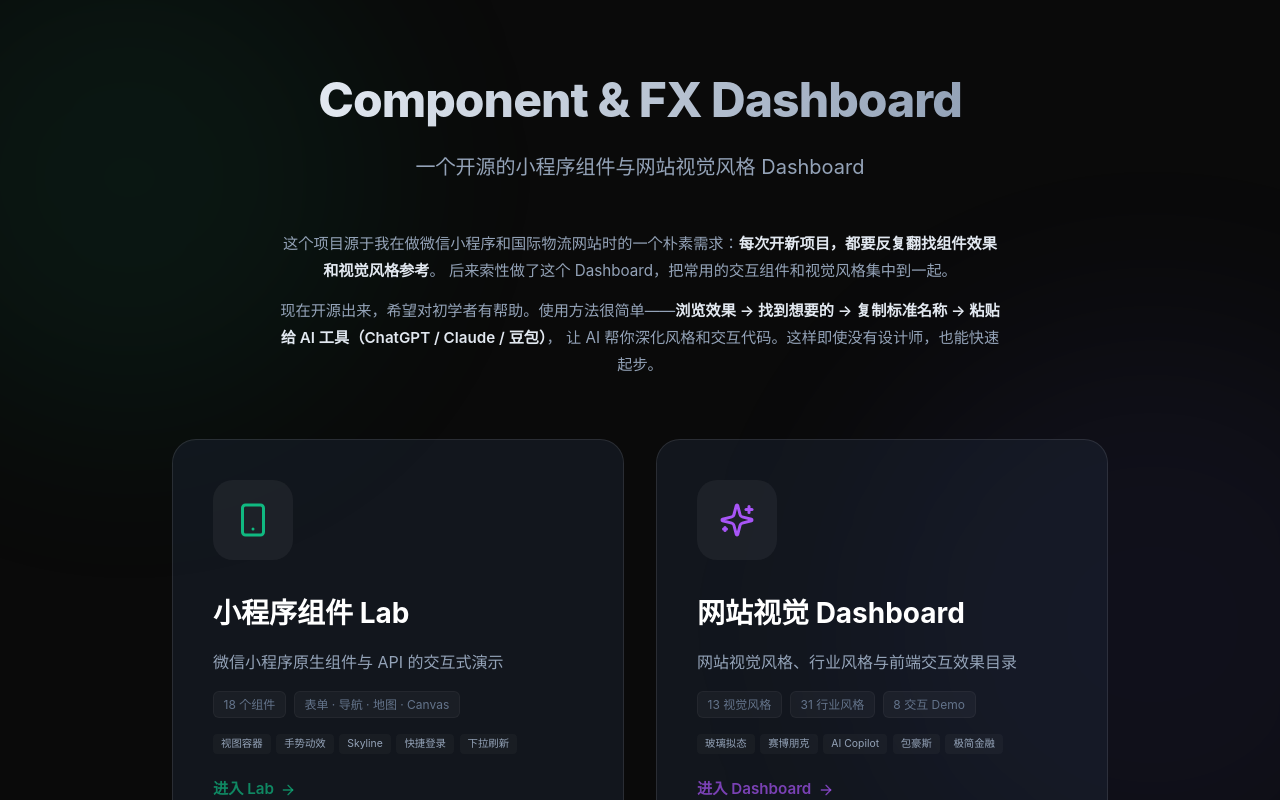
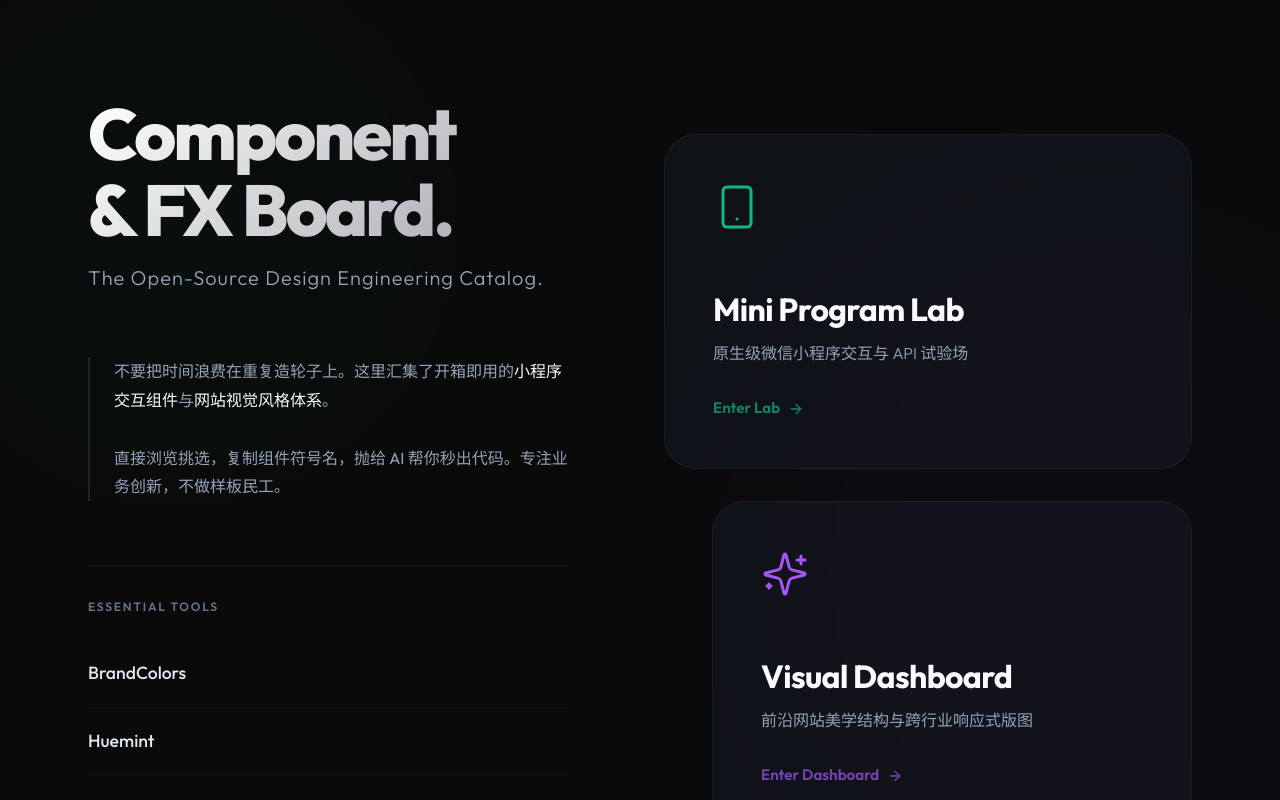
Before and after one commit to szkkb/wechat_miniprogram_dashboard, a React (Vite) app: page / in a window 1280 px wide. Built offline with nearby package versions, Linux system fonts and the light colour scheme.

Commit message:
feat: redesign landing page with cognitive minimalism and neo-editorial layout

```diff
--- a/src/pages/LandingPage.css
+++ b/src/pages/LandingPage.css
@@ -1,271 +1,319 @@
+/* ===== NEO-EDITORIAL LAYOUT ===== */
+@import url('https://fonts.googleapis.com/css2?family=Outfit:wght@300;400;500;700;800&display=swap');
+
 .landing-container {
     height: 100vh;
     overflow-y: auto;
     overflow-x: hidden;
     background-color: var(--bg-primary, #0f172a);
+    color: var(--text-primary, #f8fafc);
+    font-family: 'Outfit', system-ui, -apple-system, sans-serif;
     position: relative;
-    color: var(--text-primary, #f8fafc);
+    scroll-behavior: smooth;
 }
 
 .landing-content {
     position: relative;
     z-index: 10;
-    max-width: 1000px;
+    max-width: 1200px;
     width: 100%;
     margin: 0 auto;
+    padding: 6rem 3rem 2rem;
     min-height: 100vh;
-    padding: 4rem 2rem 2rem;
     display: flex;
     flex-direction: column;
+    justify-content: center;
+}
+
+.landing-grid-layout {
+    display: grid;
+    grid-template-columns: 1fr 1.1fr; /* Asymmetric balance */
+    gap: 6rem;
     align-items: center;
-    gap: 3rem;
+}
+
+/* ── LEFT COL: HERO & INTRO ── */
+.landing-left-col {
+    display: flex;
+    flex-direction: column;
+    gap: 4rem;
 }
 
 .landing-header {
-    text-align: center;
+    display: flex;
+    flex-direction: column;
+    gap: 1rem;
 }
 
 .landing-title {
-    font-size: 3rem;
+    font-size: 4.5rem;
     font-weight: 800;
-    margin-bottom: 1rem;
-    background: linear-gradient(to right, #e2e8f0, #94a3b8);
+    line-height: 1.05;
+    margin: 0;
+    background: linear-gradient(135deg, #ffffff 0%, #a1a1aa 100%);
     -webkit-background-clip: text;
+    background-clip: text; /* standard property for compatibility */
     -webkit-text-fill-color: transparent;
-    letter-spacing: -0.02em;
+    letter-spacing: -0.04em;
 }
 
 .landing-subtitle {
     font-size: 1.25rem;
     color: #94a3b8;
+    font-weight: 300;
+    letter-spacing: 0.05em;
+    margin: 0;
+}
+
+.landing-intro {
+    border-left: 2px solid rgba(255, 255, 255, 0.1);
+    padding-left: 1.5rem;
+}
+
+.landing-intro p {
+    color: #94a3b8;
+    font-size: 1rem;
+    line-height: 1.8;
+    margin: 0;
+}
+
+.landing-intro strong {
+    color: #f8fafc;
+    font-weight: 500;
+}
+
+/* ── TOOLS SECTION ── */
+.landing-tools {
+    border-top: 1px solid rgba(255, 255, 255, 0.05);
+    padding-top: 2rem;
+}
+
+.tools-title {
+    font-size: 0.75rem;
+    color: #64748b;
+    text-transform: uppercase;
+    letter-spacing: 0.15em;
+    margin: 0 0 1.5rem;
+    font-weight: 600;
+}
+
+.tools-list {
+    display: flex;
+    flex-direction: column;
+}
+
+.tool-row {
+    display: flex;
+    align-items: center;
+    justify-content: space-between;
+    padding: 1.25rem 0;
+    border-bottom: 1px solid rgba(255, 255, 255, 0.03);
+    text-decoration: none;
+    color: inherit;
+    transition: all 0.3s cubic-bezier(0.16, 1, 0.3, 1);
+}
+
+.tool-row:hover {
+    padding-left: 1rem;
+    padding-right: 1rem;
+    background: rgba(255, 255, 255, 0.02);
+    border-bottom-color: rgba(255, 255, 255, 0.1);
+}
+
+.tool-name {
+    font-weight: 500;
+    font-size: 1.1rem;
+    color: #e2e8f0;
+}
+
+.tool-link-text {
+    font-size: 0.85rem;
+    color: #64748b;
+    display: flex;
+    align-items: center;
+    gap: 0.5rem;
+    opacity: 0;
+    transform: translateX(-15px);
+    transition: all 0.3s cubic-bezier(0.16, 1, 0.3, 1);
+}
+
+.tool-row:hover .tool-link-text {
+    opacity: 1;
+    transform: translateX(0);
+    color: #fff;
+}
+
+/* ── RIGHT COL: DUAL DASHBOARDS ── */
+.landing-right-col {
+    position: relative;
+    padding-top: 2rem;
 }
 
 .workspace-cards {
-    display: grid;
-    grid-template-columns: 1fr;
+    display: flex;
+    flex-direction: column;
     gap: 2rem;
-    width: 100%;
-}
-
-@media (min-width: 768px) {
-    .workspace-cards {
-        grid-template-columns: 1fr 1fr;
-    }
 }
 
 .workspace-card {
-    background: rgba(30, 41, 59, 0.4);
-    border: 1px solid rgba(255, 255, 255, 0.1);
-    border-radius: 24px;
-    padding: 2.5rem;
+    background: rgba(30, 41, 59, 0.3);
+    border: 1px solid rgba(255, 255, 255, 0.05);
+    border-radius: 32px;
+    padding: 3rem;
     text-decoration: none;
     color: inherit;
-    transition: all 0.4s cubic-bezier(0.175, 0.885, 0.32, 1.275);
-    backdrop-filter: blur(12px);
+    transition: all 0.5s cubic-bezier(0.16, 1, 0.3, 1);
+    backdrop-filter: blur(20px);
+    -webkit-backdrop-filter: blur(20px);
     display: flex;
     flex-direction: column;
-    position: relative;
-    overflow: hidden;
+    min-height: 320px;
 }
 
-.workspace-card::before {
-    content: '';
-    position: absolute;
-    top: 0; left: 0; right: 0; height: 4px;
-    background: linear-gradient(90deg, transparent, transparent);
-    transition: all 0.4s ease;
+/* Stagger the second card downwards for asymmetric tension */
+.fx-card {
+    margin-left: 3rem;
 }
 
-.mp-card::before { background: linear-gradient(90deg, #059669, #10b981); opacity: 0; }
-.fx-card::before { background: linear-gradient(90deg, #6366f1, #a855f7); opacity: 0; }
-
 .workspace-card:hover {
+    background: rgba(30, 41, 59, 0.6);
+    border-color: rgba(255, 255, 255, 0.15);
     transform: translateY(-8px);
-    background: rgba(30, 41, 59, 0.6);
-    border-color: rgba(255, 255, 255, 0.2);
-    box-shadow: 0 20px 40px rgba(0,0,0,0.2);
+    box-shadow: 0 30px 60px rgba(0, 0, 0, 0.3);
 }
 
-.workspace-card:hover::before { opacity: 1; }
-
 .card-icon-wrapper {
-    width: 80px;
-    height: 80px;
-    border-radius: 20px;
-    background: rgba(255, 255, 255, 0.05);
-    display: flex;
-    align-items: center;
-    justify-content: center;
-    margin-bottom: 2rem;
-    transition: all 0.3s ease;
+    margin-bottom: auto;
 }
 
 .mp-card .card-icon { color: #10b981; }
 .fx-card .card-icon { color: #a855f7; }
 
-.workspace-card:hover .card-icon-wrapper {
+.workspace-card:hover .card-icon {
     transform: scale(1.1);
-    background: rgba(255, 255, 255, 0.1);
+    transition: transform 0.4s cubic-bezier(0.16, 1, 0.3, 1);
+}
+
+.card-body {
+    margin-top: 3rem;
 }
 
 .card-title {
-    font-size: 1.75rem;
+    font-size: 2rem;
     font-weight: 700;
-    margin-bottom: 1rem;
+    margin-bottom: 0.5rem;
+    letter-spacing: -0.02em;
+    color: #f8fafc;
 }
 
 .card-desc {
     color: #94a3b8;
-    line-height: 1.6;
-    margin-bottom: 1rem;
-}
-
-.card-stats {
-    display: flex; flex-wrap: wrap; gap: 0.5rem; margin-bottom: 1rem;
-}
-.card-stat {
-    font-size: 0.75rem; color: #64748b; padding: 0.2rem 0.6rem;
-    border-radius: 6px; background: rgba(255,255,255,0.04);
-    border: 1px solid rgba(255,255,255,0.04);
-}
-.card-tags {
-    display: flex; flex-wrap: wrap; gap: 0.35rem; margin-bottom: 1.5rem;
-}
-.card-tags span {
-    font-size: 0.65rem; color: #94a3b8; padding: 0.15rem 0.5rem;
-    border-radius: 4px; background: rgba(255,255,255,0.03);
+    line-height: 1.5;
+    font-size: 1rem;
+    margin-bottom: 2rem;
+    font-weight: 300;
 }
 
 .card-action {
     font-weight: 600;
     font-size: 0.95rem;
-    transition: color 0.3s ease;
-    display: flex; align-items: center; gap: 0.4rem;
+    display: flex;
+    align-items: center;
+    gap: 0.5rem;
+    opacity: 0.7;
+    transition: all 0.3s ease;
 }
 
-.mp-card .card-action { color: rgba(16, 185, 129, 0.7); }
-.fx-card .card-action { color: rgba(168, 85, 247, 0.7); }
-
 .workspace-card:hover .card-action {
-    color: #fff;
+    opacity: 1;
+    transform: translateX(5px);
 }
 
-/* ── Intro Section ── */
-.landing-intro {
-    max-width: 720px; text-align: center;
-}
-.landing-intro p {
-    color: #94a3b8; font-size: 0.95rem; line-height: 1.8; margin: 0 0 0.75rem;
-}
-.landing-intro strong { color: #e2e8f0; font-weight: 600; }
+.mp-card .card-action { color: #10b981; }
+.fx-card .card-action { color: #a855f7; }
 
-/* ── Tools Section ── */
-.landing-tools {
-    width: 100%; max-width: 800px;
-}
-.tools-title {
-    font-size: 1.2rem; font-weight: 700; color: #e2e8f0; margin: 0 0 0.5rem;
+/* ── FOOTER ── */
+.landing-footer {
+    margin-top: 8rem;
+    padding: 2rem 0;
     text-align: center;
-}
-.tools-desc {
-    font-size: 0.85rem; color: #64748b; text-align: center; margin: 0 0 1.25rem;
-}
-.tools-grid {
-    display: flex; flex-direction: column; gap: 0.6rem;
-}
-.tool-card {
-    display: flex; align-items: center; gap: 0.75rem;
-    padding: 1rem 1.25rem; border-radius: 14px;
-    background: rgba(255,255,255,0.03); border: 1px solid rgba(255,255,255,0.06);
-    text-decoration: none; color: inherit;
-    transition: all 0.25s cubic-bezier(0.16, 1, 0.3, 1);
-}
-.tool-card:hover {
-    background: rgba(255,255,255,0.06); border-color: rgba(255,255,255,0.12);
-    transform: translateX(4px);
-}
-.tool-icon {
-    width: 40px; height: 40px; border-radius: 10px; flex-shrink: 0;
-    display: flex; align-items: center; justify-content: center;
-    background: rgba(168,85,247,0.1); color: #a78bfa;
-}
-.tool-info { flex: 1; }
-.tool-name {
-    display: block; font-size: 0.9rem; font-weight: 600; color: #e2e8f0;
-    margin-bottom: 0.2rem;
-}
-.tool-desc {
-    display: block; font-size: 0.75rem; color: #64748b; line-height: 1.5;
-}
-.tool-link-icon { color: #475569; flex-shrink: 0; }
-
-/* ── Footer ── */
-.landing-footer {
-    padding: 1.5rem 0; text-align: center;
-}
-.landing-footer p {
-    font-size: 0.75rem; color: #475569; margin: 0;
+    color: #475569;
+    font-size: 0.85rem;
+    border-top: 1px solid rgba(255,255,255,0.03);
 }
 
-/* Ambient Blobs */
+/* ── AMBIENT BLOBS ── */
 .ambient-blob {
     position: absolute;
     border-radius: 50%;
-    filter: blur(100px);
+    filter: blur(120px);
     z-index: 1;
-    opacity: 0.5;
-    animation: drift 20s infinite alternate ease-in-out;
+    opacity: 0.4;
+    animation: drift 25s infinite alternate ease-in-out;
+    pointer-events: none;
 }
 
 .blob-1 {
     top: -10%; left: -10%;
-    width: 500px; height: 500px;
-    background: rgba(16, 185, 129, 0.15);
+    width: 600px; height: 600px;
+    background: rgba(16, 185, 129, 0.08); /* MP Green subtle */
 }
 
 .blob-2 {
     bottom: -10%; right: -10%;
-    width: 600px; height: 600px;
-    background: rgba(99, 102, 241, 0.15);
+    width: 700px; height: 700px;
+    background: rgba(168, 85, 247, 0.08); /* FX Purple subtle */
     animation-delay: -10s;
 }
 
 @keyframes drift {
     0% { transform: translate(0, 0); }
-    100% { transform: translate(50px, 50px); }
+    100% { transform: translate(60px, 60px) scale(1.1); }
 }
 
-/* Extreme Whitespace Mobile Overrides */
-@media (max-width: 768px) {
-    .landing-content {
-        padding: 6rem 1.5rem 2rem;
+/* ── MOBILE OVERRIDES ── */
+@media (max-width: 992px) {
+    .landing-grid-layout {
+        grid-template-columns: 1fr;
         gap: 5rem;
     }
 
+    .landing-content {
+        padding: 4rem 1.5rem 2rem;
+    }
+
+    .landing-title {
+        font-size: 3.2rem;
+    }
+
+    .landing-left-col {
+        gap: 3rem;
+    }
+
+    .fx-card {
+        margin-left: 0;
+    }
+
     .workspace-cards {
-        gap: 3.5rem;
+        gap: 3rem;
     }
 
     .workspace-card {
-        padding: 3rem 2rem;
-        border-radius: 32px;
+        padding: 2.5rem 2rem;
+        border-radius: 28px;
+        min-height: 260px;
     }
 
-    .landing-title {
-        font-size: 2.2rem;
-        line-height: 1.4;
-        letter-spacing: 0.05em;
-        margin-bottom: 1.5rem;
+    .card-title {
+        font-size: 1.8rem;
     }
 
-    .landing-subtitle {
-        font-size: 1rem;
-        line-height: 1.6;
+    .tool-row {
+        padding: 1.25rem 0.5rem;
     }
 
-    /* Strict Info Density Limit */
-    .card-tags,
-    .card-stats {
-        display: none !important;
+    .tool-link-text {
+        opacity: 1;
+        transform: none;
     }
 }
--- a/src/pages/LandingPage.jsx
+++ b/src/pages/LandingPage.jsx
@@ -11,107 +11,74 @@ const LandingPage = () => {
     return (
         <div className="landing-container">
             <div className="landing-content animate-fade-in">
-                {/* ── Hero ── */}
+
+                <div className="landing-grid-layout">
+                    {/* ── Left Column: Intro ── */}
+                    <div className="landing-left-col">
                         <div className="landing-header">
-                    <h1 className="landing-title">Component & FX Dashboard</h1>
+                            <h1 className="landing-title">Component<br/>& FX Board.</h1>
                             <p className="landing-subtitle">
-                        一个开源的小程序组件与网站视觉风格 Dashboard
+                                The Open-Source Design Engineering Catalog.
+                            </p>
+                        </div>
+                        <div className="landing-intro">
+                            <p>
+                                不要把时间浪费在重复造轮子上。这里汇集了开箱即用的<strong>小程序交互组件</strong>与<strong>网站视觉风格体系</strong>。<br/><br/>
+                                直接浏览挑选，复制组件符号名，抛给 AI 帮你秒出代码。专注业务创新，不做样板民工。
                             </p>
                         </div>
 
-                {/* ── 真诚介绍 ── */}
-                <div className="landing-intro">
-                    <p>
-                        这个项目源于我在做微信小程序和国际物流网站时的一个朴素需求：
-                        <strong>每次开新项目，都要反复翻找组件效果和视觉风格参考</strong>。
-                        后来索性做了这个 Dashboard，把常用的交互组件和视觉风格集中到一起。
-                    </p>
-                    <p>
-                        现在开源出来，希望对初学者有帮助。使用方法很简单——
-                        <strong>浏览效果 → 找到想要的 → 复制标准名称 → 粘贴给 AI 工具（ChatGPT / Claude / 豆包）</strong>，
-                        让 AI 帮你深化风格和交互代码。这样即使没有设计师，也能快速起步。
-                    </p>
+                        {/* ── Tools / Resources ── */}
+                        <div className="landing-tools">
+                            <h3 className="tools-title">Essential Tools</h3>
+                            <div className="tools-list">
+                                <a href="https://brandcolors.net/" target="_blank" rel="noopener noreferrer" className="tool-row">
+                                    <span className="tool-name">BrandColors</span>
+                                    <span className="tool-link-text">顶级大厂原生配色 <ArrowRight size={14}/></span>
+                                </a>
+                                <a href="https://huemint.com/brand-intersection/" target="_blank" rel="noopener noreferrer" className="tool-row">
+                                    <span className="tool-name">Huemint</span>
+                                    <span className="tool-link-text">AI 方案级色彩演算 <ArrowRight size={14}/></span>
+                                </a>
+                                <a href="https://stitch.withgoogle.com/home" target="_blank" rel="noopener noreferrer" className="tool-row">
+                                    <span className="tool-name">Google Stitch</span>
+                                    <span className="tool-link-text">系统化设计令牌源 <ArrowRight size={14}/></span>
+                                </a>
+                            </div>
+                        </div>
                     </div>
 
-                {/* ── 双卡入口 ── */}
+                    {/* ── Right Column: Dual Dashboards ── */}
+                    <div className="landing-right-col">
                         <div className="workspace-cards">
                             <Link to="/mini-program" className="workspace-card mp-card">
                                 <div className="card-icon-wrapper">
-                            <Smartphone size={36} className="card-icon" />
+                                    <Smartphone size={48} className="card-icon" strokeWidth={1.5} />
                                 </div>
-                        <h2 className="card-title">小程序组件 Lab</h2>
-                        <p className="card-desc">
-                            微信小程序原生组件与 API 的交互式演示
-                        </p>
-                        <div className="card-stats">
-                            <span className="card-stat">{mpCount} 个组件</span>
-                            <span className="card-stat">表单 · 导航 · 地图 · Canvas</span>
+                                <div className="card-body">
+                                    <h2 className="card-title">Mini Program Lab</h2>
+                                    <p className="card-desc">原生级微信小程序交互与 API 试验场</p>
                                 </div>
-                        <div className="card-tags">
-                            <span>视图容器</span><span>手势动效</span><span>Skyline</span>
-                            <span>快捷登录</span><span>下拉刷新</span>
-                        </div>
-                        <div className="card-action">进入 Lab <ArrowRight size={16} /></div>
+                                <div className="card-action">Enter Lab <ArrowRight size={16} /></div>
                             </Link>
 
                             <Link to="/web-fx" className="workspace-card fx-card">
                                 <div className="card-icon-wrapper">
-                            <Sparkles size={36} className="card-icon" />
+                                    <Sparkles size={48} className="card-icon" strokeWidth={1.5} />
                                 </div>
-                        <h2 className="card-title">网站视觉 Dashboard</h2>
-                        <p className="card-desc">
-                            网站视觉风格、行业风格与前端交互效果目录
-                        </p>
-                        <div className="card-stats">
-                            <span className="card-stat">{fxCounts.visual} 视觉风格</span>
-                            <span className="card-stat">{fxCounts.industry} 行业风格</span>
-                            <span className="card-stat">{fxCounts.interaction} 交互 Demo</span>
+                                <div className="card-body">
+                                    <h2 className="card-title">Visual Dashboard</h2>
+                                    <p className="card-desc">前沿网站美学结构与跨行业响应式版图</p>
                                 </div>
-                        <div className="card-tags">
-                            <span>玻璃拟态</span><span>赛博朋克</span><span>AI Copilot</span>
-                            <span>包豪斯</span><span>极简金融</span>
-                        </div>
-                        <div className="card-action">进入 Dashboard <ArrowRight size={16} /></div>
+                                <div className="card-action">Enter Dashboard <ArrowRight size={16} /></div>
                             </Link>
                         </div>
-
-                {/* ── 配色与设计工具推荐 ── */}
-                <div className="landing-tools">
-                    <h3 className="tools-title">配色与设计工具推荐</h3>
-                    <p className="tools-desc">
-                        做项目时配色是个难题，这几个工具帮了我不少忙，分享给大家：
-                    </p>
-                    <div className="tools-grid">
-                        <a href="https://brandcolors.net/" target="_blank" rel="noopener noreferrer" className="tool-card">
-                            <div className="tool-icon"><Palette size={20} /></div>
-                            <div className="tool-info">
-                                <span className="tool-name">BrandColors</span>
-                                <span className="tool-desc">大品牌官方配色值集合。想不出配色时，看看大厂怎么配的，直接借鉴。</span>
-                            </div>
-                            <ExternalLink size={14} className="tool-link-icon" />
-                        </a>
-                        <a href="https://huemint.com/brand-intersection/" target="_blank" rel="noopener noreferrer" className="tool-card">
-                            <div className="tool-icon"><Layers size={20} /></div>
-                            <div className="tool-info">
-                                <span className="tool-name">Huemint</span>
-                                <span className="tool-desc">AI 智能配色生成器。输入品牌关键词，自动生成协调的色彩方案，很实用。</span>
-                            </div>
-                            <ExternalLink size={14} className="tool-link-icon" />
-                        </a>
-                        <a href="https://stitch.withgoogle.com/home" target="_blank" rel="noopener noreferrer" className="tool-card">
-                            <div className="tool-icon"><Pen size={20} /></div>
-                            <div className="tool-info">
-                                <span className="tool-name">Google Stitch</span>
-                                <span className="tool-desc">Google 出的设计系统工具。界面一般，但导出的设计系统文件质量不错，调好配色后可以直接丢给 AI 开发工具用。</span>
-                            </div>
-                            <ExternalLink size={14} className="tool-link-icon" />
-                        </a>
                     </div>
                 </div>
 
                 {/* ── Footer ── */}
                 <div className="landing-footer">
-                    <p>开源项目 · 欢迎 Star 和 PR · 有问题随时提 Issue</p>
+                    <p>Open Source Project · Built with AI & Minimalist Heart</p>
                 </div>
             </div>
 
```
Lines whose indentation alone changed are shown as unchanged.
